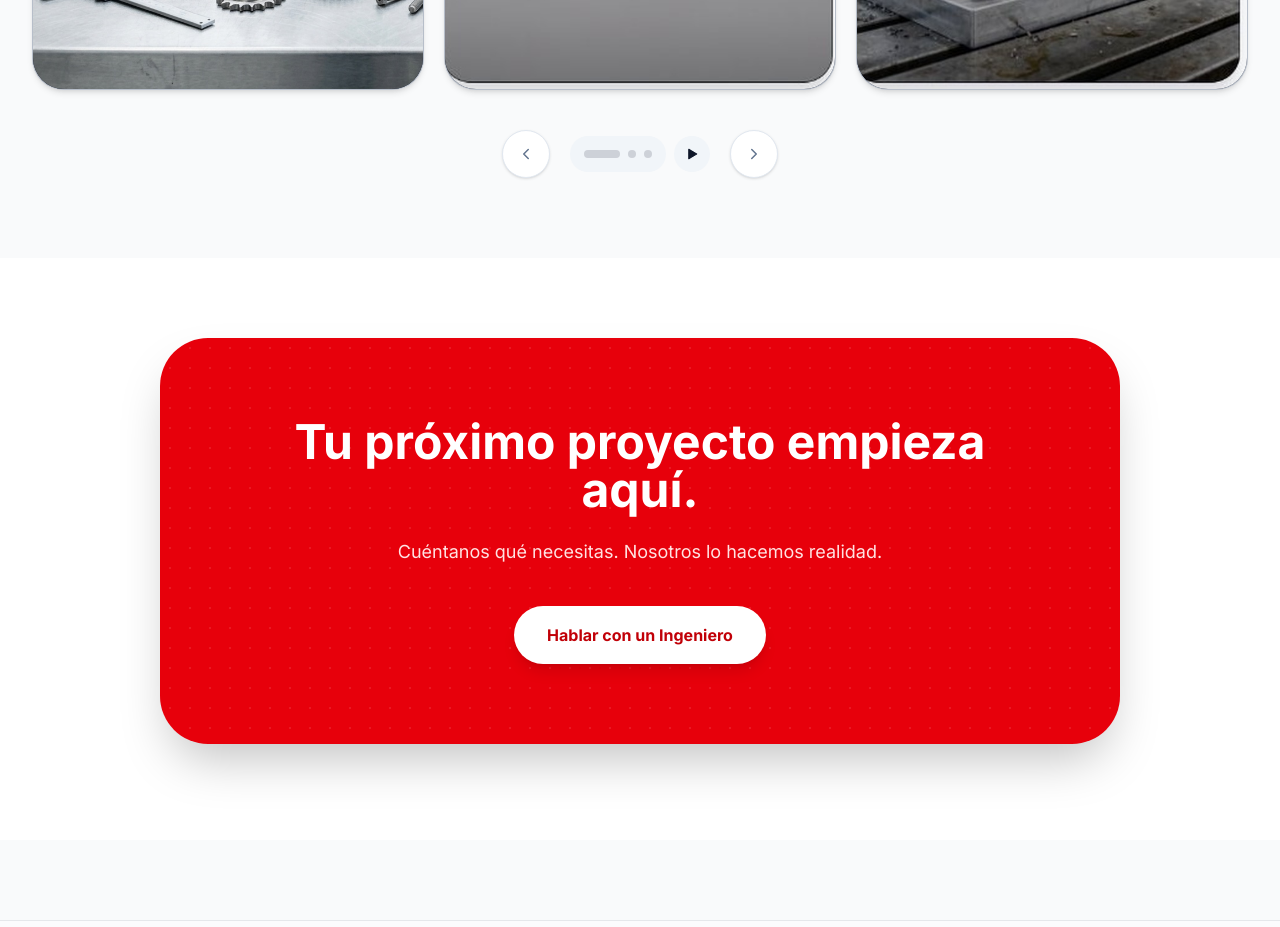
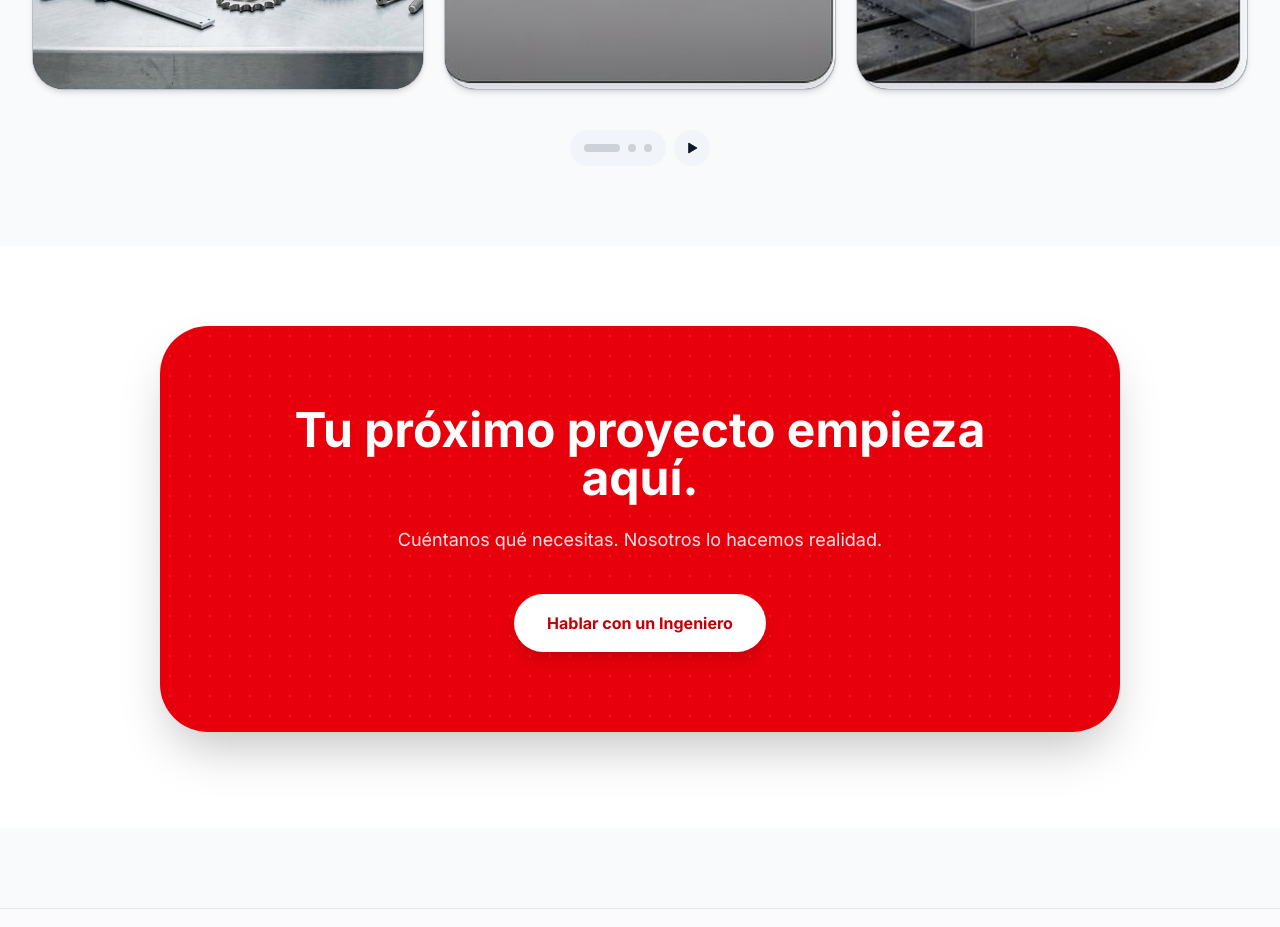
Before and after one commit to eliezerdiazcastro02-art/castromeria-web, a Next.js app: page / in a window 1280 px wide. Shown: the part 5300-6227 px from the top of the page. Built offline with nearby package versions, Linux system fonts and the light colour scheme.

Commit message:
design: remove arrow buttons, keep only minimalist StepPlayer dots

```diff
--- a/components/AppleShowcase.tsx
+++ b/components/AppleShowcase.tsx
@@ -74,9 +74,6 @@ export default function AppleShowcase() {
     setPage(idx);
   }, [page]);
 
-  const prev = () => goTo(page > 0 ? page - 1 : totalPages - 1);
-  const next = () => goTo(page < totalPages - 1 ? page + 1 : 0);
-
   const currentCards = allProjects.slice(page * PER_PAGE, page * PER_PAGE + PER_PAGE);
 
   const variants = {
@@ -133,20 +130,8 @@ export default function AppleShowcase() {
         </AnimatePresence>
       </div>
 
-      {/* Navigation: ‹  •••  › */}
-      <div className="flex items-center justify-center gap-5 mt-10">
-        {/* Prev */}
-        <button
-          onClick={prev}
-          aria-label="Anterior"
-          className="w-12 h-12 rounded-full border border-slate-200 bg-white flex items-center justify-center text-slate-500 hover:text-slate-900 hover:border-slate-400 transition-all duration-200 active:scale-95 shadow-sm"
-        >
-          <svg width="18" height="18" viewBox="0 0 24 24" fill="none" stroke="currentColor" strokeWidth="2" strokeLinecap="round" strokeLinejoin="round">
-            <polyline points="15 18 9 12 15 6" />
-          </svg>
-        </button>
-
-        {/* Step Player dots */}
+      {/* Navigation: Step Player dots */}
+      <div className="flex items-center justify-center mt-10">
         <StepPlayer
           steps={totalPages}
           pace={5}
@@ -154,17 +139,6 @@ export default function AppleShowcase() {
           currentStep={page}
           onStepChange={goTo}
         />
-
-        {/* Next */}
-        <button
-          onClick={next}
-          aria-label="Siguiente"
-          className="w-12 h-12 rounded-full border border-slate-200 bg-white flex items-center justify-center text-slate-500 hover:text-slate-900 hover:border-slate-400 transition-all duration-200 active:scale-95 shadow-sm"
-        >
-          <svg width="18" height="18" viewBox="0 0 24 24" fill="none" stroke="currentColor" strokeWidth="2" strokeLinecap="round" strokeLinejoin="round">
-            <polyline points="9 18 15 12 9 6" />
-          </svg>
-        </button>
       </div>
     </section>
   );
```
